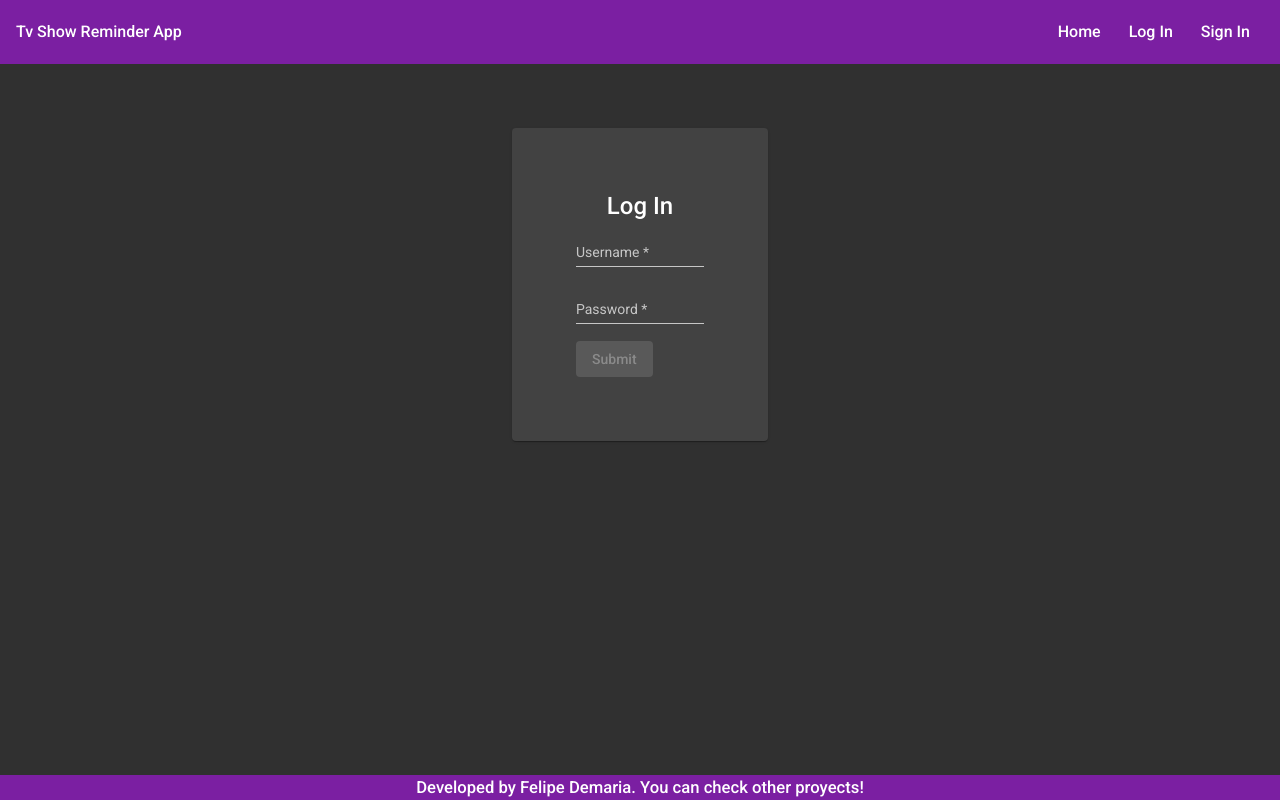
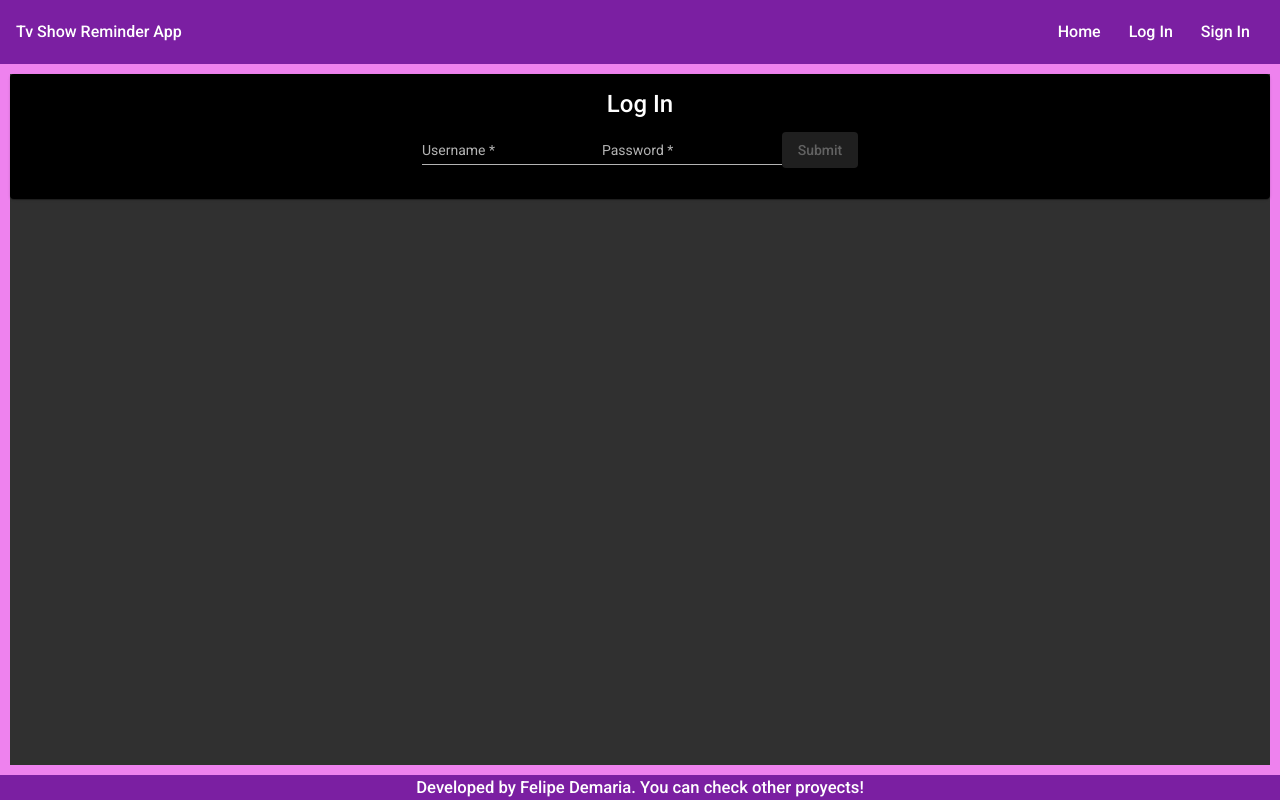
Before and after one commit to dema22/app-tvshows-reminders, an Angular app: page /logIn in a window 1280 px wide. Built offline with nearby package versions, Linux system fonts and the light colour scheme.

Commit message:
Fix css logIn

```diff
--- a/src/app/app.component.css
+++ b/src/app/app.component.css
@@ -13,5 +13,9 @@ mat-sidenav {
 }
 
 .site-content {
+  /*display: flex;
+  justify-content: center;
+  align-items: center; */
+  border: 10px solid violet;
   flex-grow: 1;
 }
--- a/src/app/components/log-in/log-in.component.css
+++ b/src/app/components/log-in/log-in.component.css
@@ -1,14 +1,33 @@
-mat-card {
-  margin-top: 5%;
-  margin-left: 40%;
-  margin-right: 40%;
-  padding: 5%;
+.card-container {
+  background-color: black;
+  display: flex;
+  flex-direction: column;
+  justify-content: center;
+  align-items: center;
+  /*
+  This rezis items inside the container
+  max-width: 700px;
+  margin: auto;*/
 }
 
-mat-form-field {
-  width: 100%;
+/*mat-card-title {
+  text-align: center;
 }
 
-mat-card-title {
-  text-align: center;
+.form-container {
+  display: flex;
+  flex-direction: column;
+  justify-content: center;
+  align-items: center;
+  /*background-color: violet;*/
+/*}
+
+.flex-input {
+  width: 50%;
 }
+
+.flex-button{
+  margin-top: 20px;
+  width: 100px;
+  height: 50px;
+}*/
--- a/src/app/components/log-in/log-in.component.html
+++ b/src/app/components/log-in/log-in.component.html
@@ -1,16 +1,29 @@
-<mat-card>
+
+  <mat-card class="card-container">
     <mat-card-title>Log In</mat-card-title>
     <mat-card-content>
-      <form  autocomplete="off" [formGroup]="loginForm" (ngSubmit)="onSubmit()">
-        <mat-form-field>
+      <form
+        autocomplete="off"
+        [formGroup]="loginForm"
+        (ngSubmit)="onSubmit()"
+        class="form-container"
+      >
+        <mat-form-field class="flex-input">
           <mat-label>Username</mat-label>
-          <input type="text" matInput placeholder="Username" formControlName="username" />
+          <input
+            type="text"
+            matInput
+            placeholder="Username"
+            formControlName="username"
+          />
         </mat-form-field>
         <div *ngIf="username.invalid && (username.dirty || username.touched)">
-          <mat-error *ngIf="username.errors.required"> Username is required. </mat-error>
+          <mat-error *ngIf="username.errors.required">
+            Username is required.
+          </mat-error>
         </div>
 
-        <mat-form-field>
+        <mat-form-field class="flex-input">
           <mat-label>Password</mat-label>
           <input
             type="password"
@@ -26,6 +39,7 @@
         </div>
 
         <button
+          class="flex-button"
           mat-raised-button
           color="primary"
           type="submit"
```
